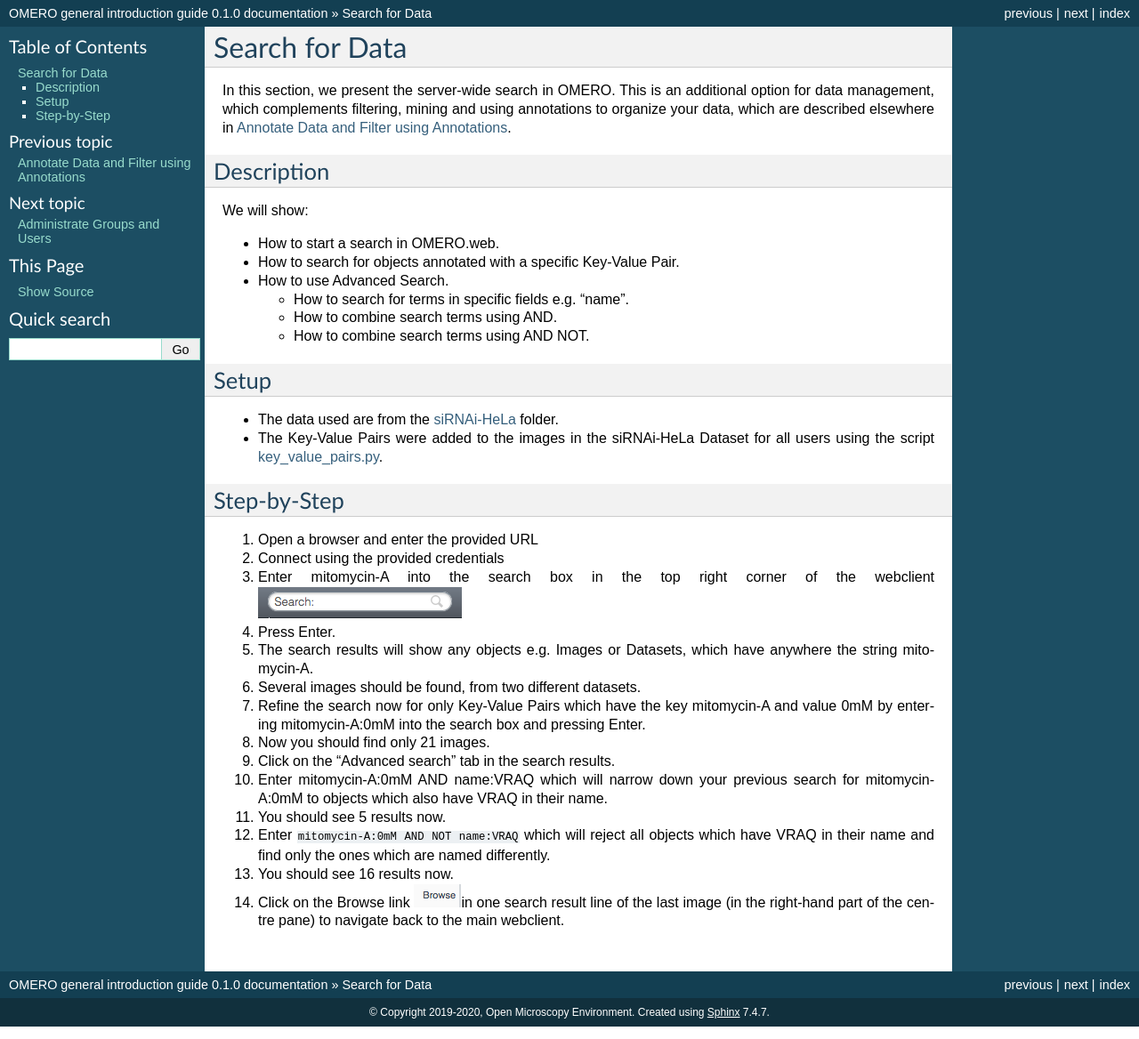
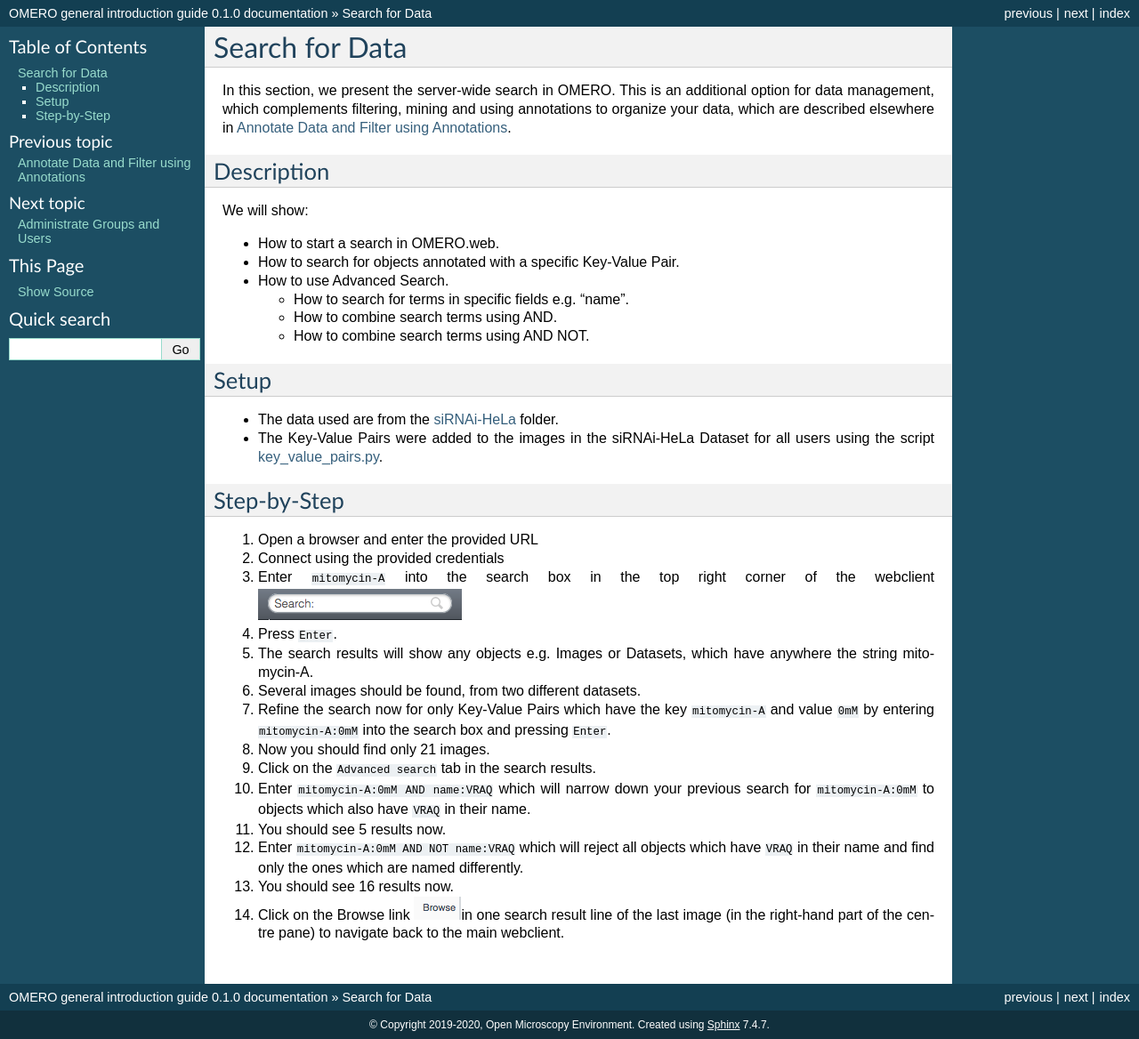
Before and after one commit to ome/omero-guide-introduction, a Sphinx documentation site: the page built from docs/search-omero.rst, in a window 1280 px wide. Shown: the whole page at 89% size. Built offline with Sphinx 7.4.7, drawn with Linux system fonts in a browser that asks for light colours.

Commit message:
fix formatting

```diff
--- a/docs/search-omero.rst
+++ b/docs/search-omero.rst
@@ -34,25 +34,25 @@
 
 #.  Connect using the provided credentials
 
-#.  Enter mitomycin-A into the search box in the top right corner of the webclient |image1|
+#.  Enter ``mitomycin-A`` into the search box in the top right corner of the webclient |image1|
 
-#.  Press Enter.
+#.  Press ``Enter``.
 
 #.  The search results will show any objects e.g. Images or Datasets, which have anywhere the string mitomycin-A.
 
 #.  Several images should be found, from two different datasets.
 
-#.  Refine the search now for only Key-Value Pairs which have the key mitomycin-A and value 0mM by entering mitomycin-A:0mM into the search box and pressing Enter.
+#.  Refine the search now for only Key-Value Pairs which have the key ``mitomycin-A`` and value ``0mM`` by entering ``mitomycin-A:0mM`` into the search box and pressing ``Enter``.
 
 #.  Now you should find only 21 images.
 
-#.  Click on the "Advanced search" tab in the search results.
+#.  Click on the ``Advanced search`` tab in the search results.
 
-#. Enter mitomycin-A:0mM AND name:VRAQ which will narrow down your previous search for mitomycin-A:0mM to objects which also have VRAQ in their name.
+#. Enter ``mitomycin-A:0mM AND name:VRAQ`` which will narrow down your previous search for ``mitomycin-A:0mM`` to objects which also have ``VRAQ`` in their name.
 
 #. You should see 5 results now.
 
-#. Enter ``mitomycin-A:0mM AND NOT name:VRAQ`` which will reject all objects which have VRAQ in their name and find only the ones which are named differently.
+#. Enter ``mitomycin-A:0mM AND NOT name:VRAQ`` which will reject all objects which have ``VRAQ`` in their name and find only the ones which are named differently.
 
 #. You should see 16 results now.
 
```
